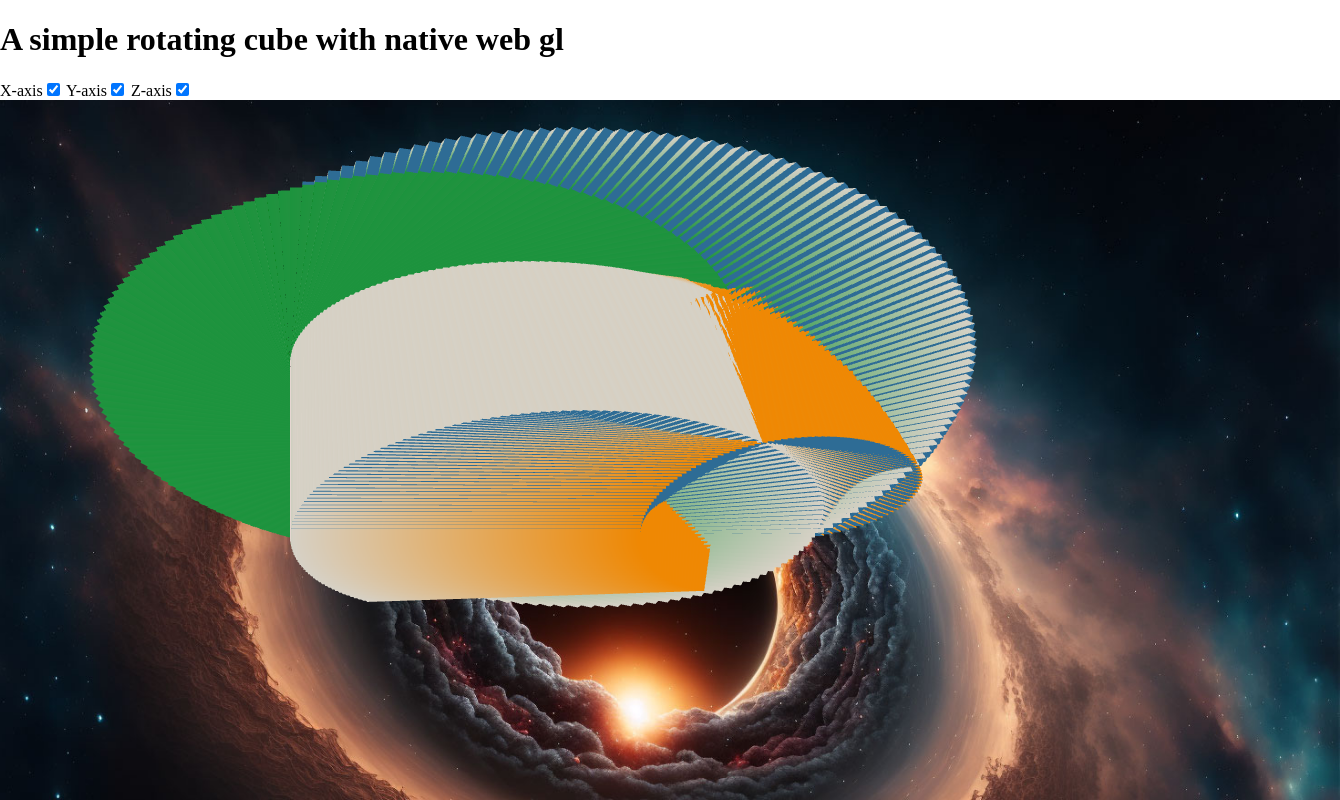
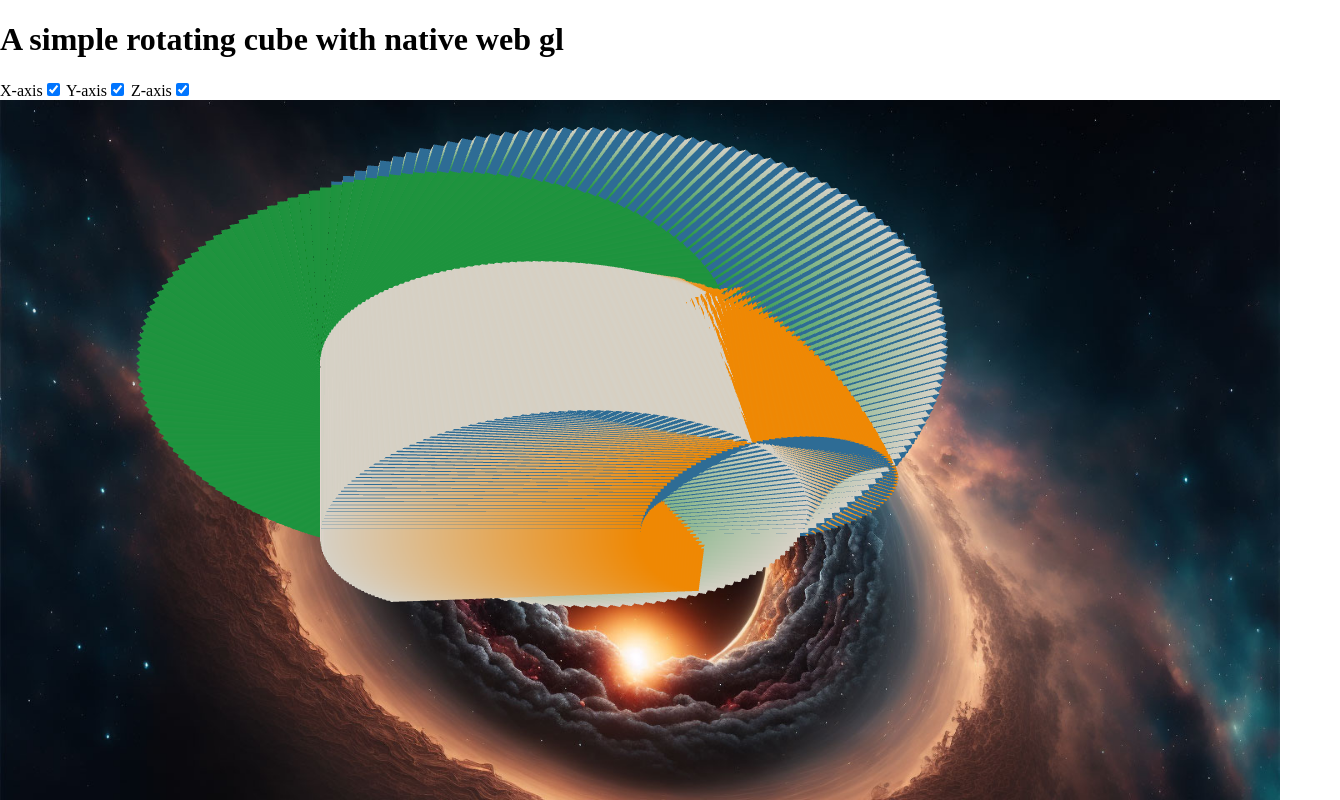
Before and after one commit to ocsi0520/native-webgl-basics, a website built with Vite: page index.html in a window 1280 px wide. Shown: the whole page, 1340 px wide, since content can reach past the window. Built offline with nearby package versions, Linux system fonts and the light colour scheme.

Commit message:
fix canvas oversize on certain resolutions

```diff
--- a/index.html
+++ b/index.html
@@ -32,6 +32,8 @@
         flex-direction: column;
       }
       .canvas-wrapper > canvas {
+        max-width: 100vw;
+        max-height: 100vh;
         flex: 1 1 0;
         background-repeat: no-repeat;
         background-size: cover;
```
